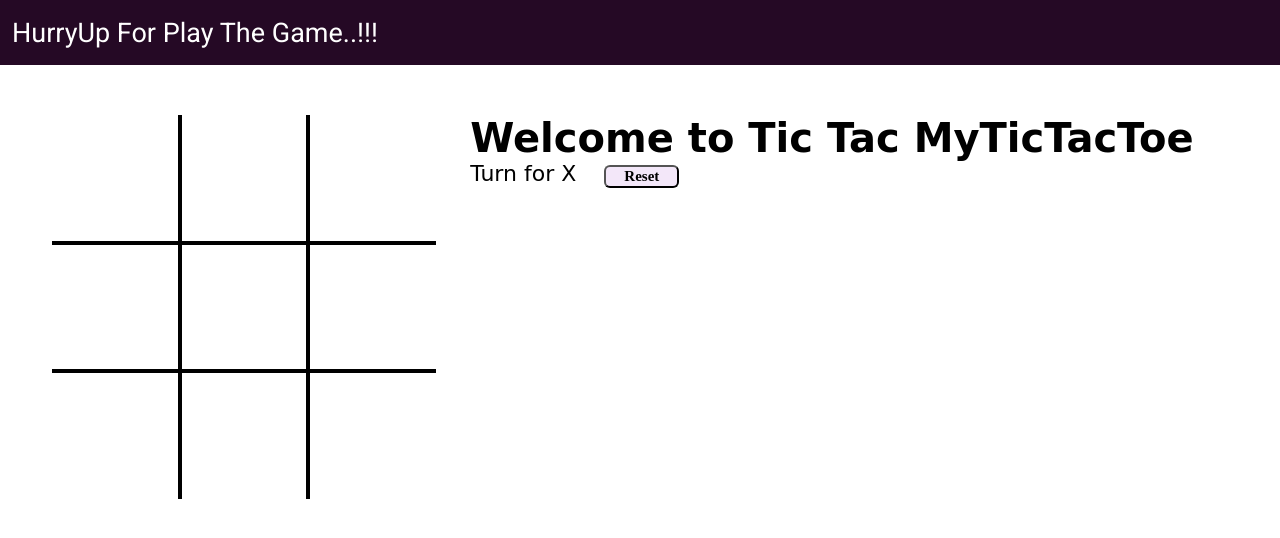
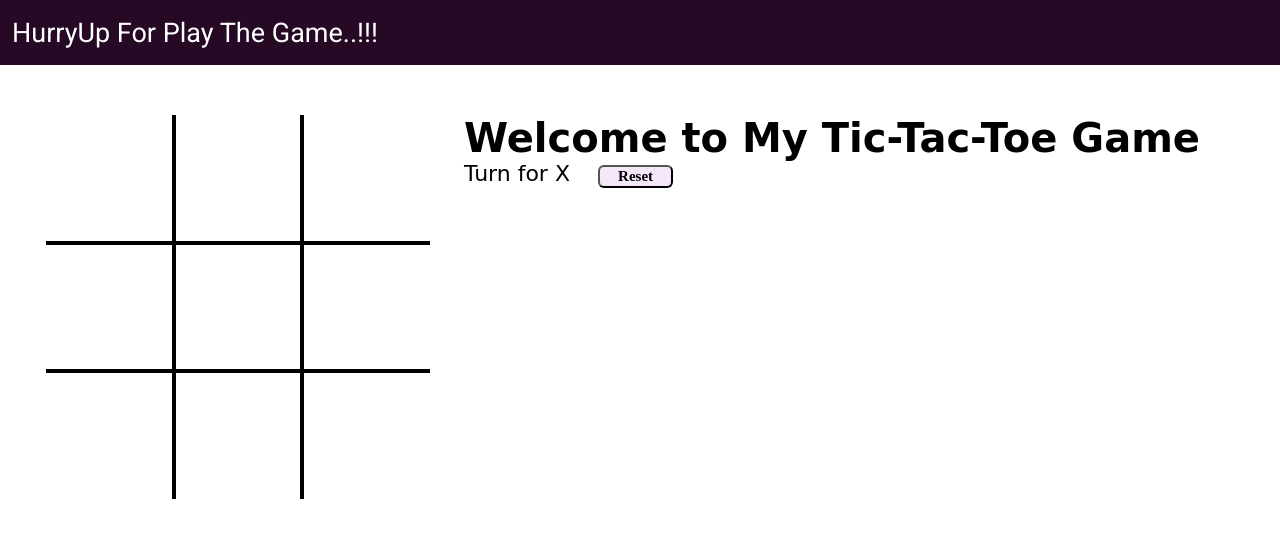
Before and after one commit to onkarkotmire/Tic-Tac-Toe-Game, a plain HTML site: page index.html in a window 1280 px wide. Drawn offline with Linux system fonts and the light colour scheme; a web font is replaced by a local one.

Commit message:
first commit

```diff
--- a/index.html
+++ b/index.html
@@ -28,7 +28,7 @@
         <div class="box bb-0 br-0"><span class="boxtext"></span></div>
       </div>
       <div class="gameInfo">
-        <h1>Welcome to Tic Tac MyTicTacToe</h1>
+        <h1>Welcome to My Tic-Tac-Toe Game</h1>
         <div>
           <span class="info">Turn for X</span>
           <button id="reset">Reset</button>
```
